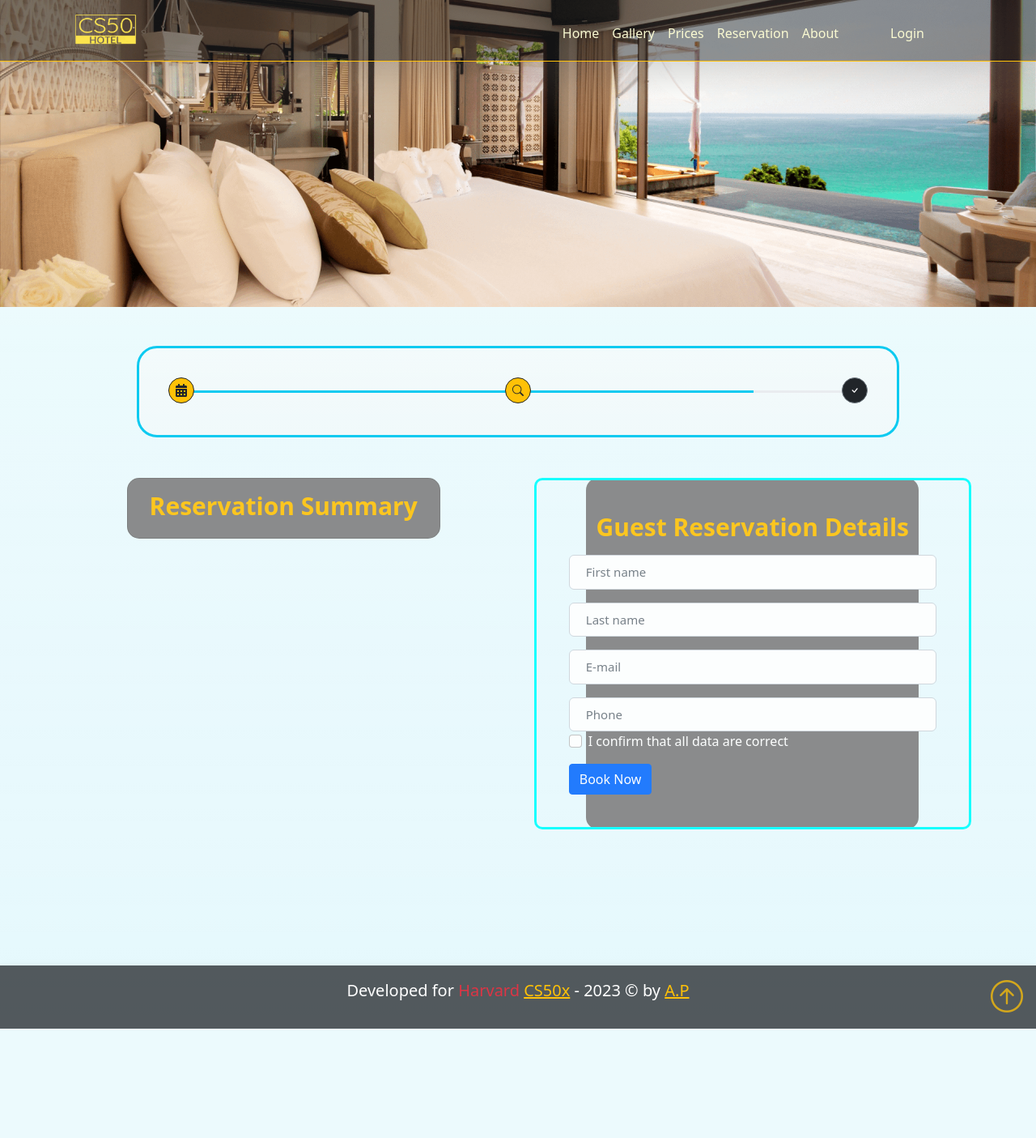
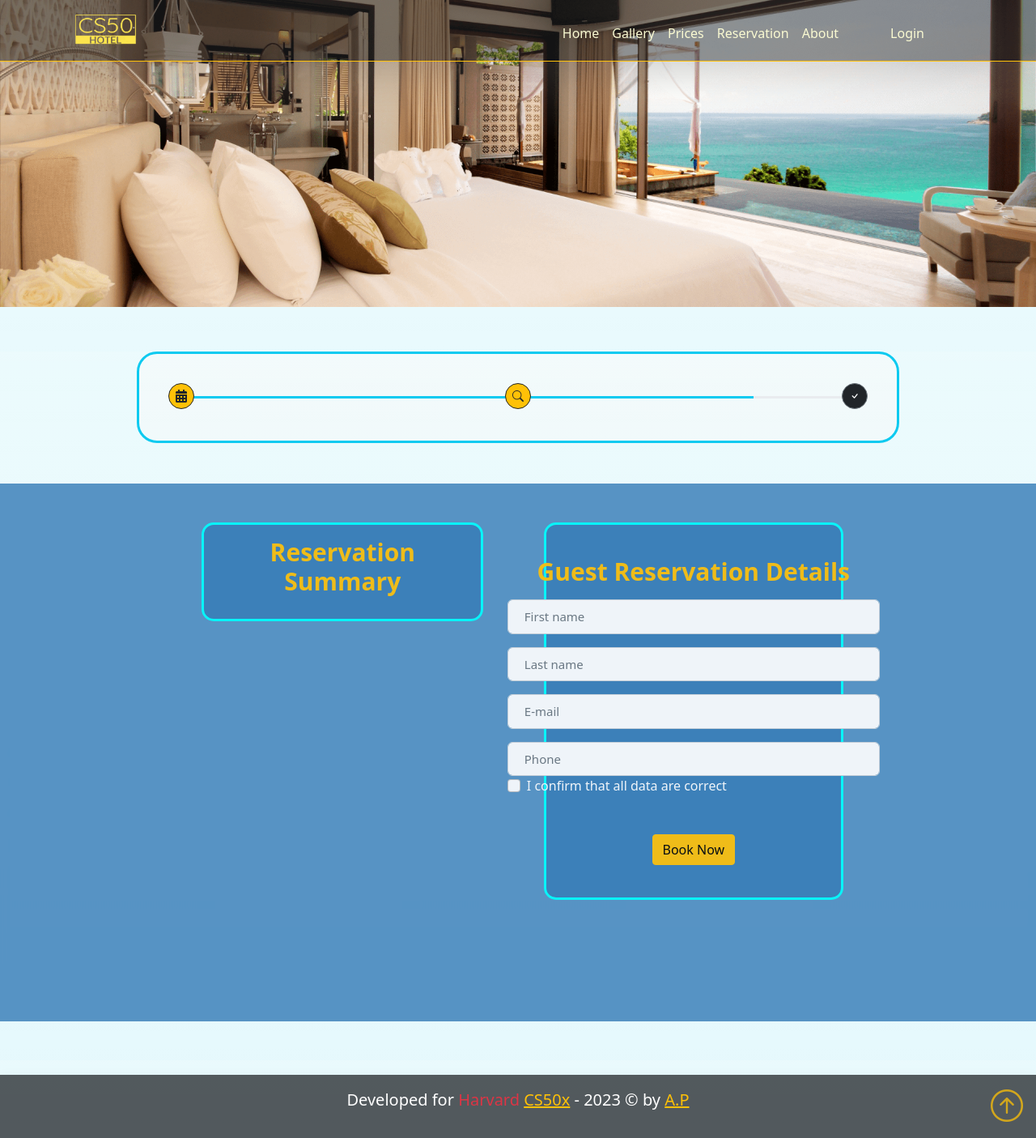
Before and after one commit to Acrofil/flask-hotel-booking-app, a Flask app: page /booking_form in a window 1280 px wide. Shown: the part 25-1430 px from the top of the page at 81% size. Before the commit the page ends 1295 px from the top, so only its background shows below. Run offline with Flask 3, Linux system fonts and the light colour scheme; some libraries are stand-ins or nearby versions.

Commit message:
working on.....

```diff
--- a/booking_engine/routes.py
+++ b/booking_engine/routes.py
@@ -45,7 +45,10 @@
         elif children == "two":
             total_children = 2
 
-        all_rooms = Room.query.all()
+        all_rooms = Room.query.join(ListedRoom).filter(ListedRoom.room_id == Room.id).filter(ListedRoom.listed_date.between(checkin, checkout - day)).all()
+
+
+        print(all_rooms)
 
         # total guests selected by client
         total_guests = adults + total_children
@@ -242,6 +245,8 @@
     else:
 
         return render_template("admin_login.html")
+
+
 @app.route("/logout", methods=["GET", "POST"])
 def logout():
 
@@ -280,7 +285,19 @@
 @login_required
 def admin_panel():
 
-    return render_template("admin_panel.html")
+    if request.method == "POST":
+        pass
+
+    else:
+
+        clients = Client.query.all()
+        rooms = Room.query.all()
+
+        print(clients)
+
+
+
+        return render_template("admin_panel.html", clients=clients, rooms=rooms)
 
 @app.route("/create_rooms", methods=["GET", "POST"])
 @login_required
--- a/booking_engine/static/hotel.js
+++ b/booking_engine/static/hotel.js
@@ -192,6 +192,16 @@
     });
   });
 
+
+
+
+
+let table = new DataTable('#reservations');
+$(document).ready(function () {
+    $('#example').DataTable();
+});
+
+
   // Get dict data from selecting rooms offer / offer_rooms.html
 
   $.ajax({
--- a/booking_engine/static/styles.css
+++ b/booking_engine/static/styles.css
@@ -145,6 +145,7 @@
   position: relative;
   min-height: 100%;
 }
+
 .footerWrap {
   position: absolute;
   width: 100%;
@@ -155,7 +156,6 @@
 .cards {
   margin-top: 200px;
 }
-
 
 
 .search-form {
@@ -175,6 +175,7 @@
 }
 
 .progress-bar-box {
+  margin-top: 55px;
   border-radius: 25px;
   margin-bottom: 50px;
 }
@@ -193,8 +194,6 @@
 }
 
 
-
-
 @import url('https://fonts.googleapis.com/css2?family=Poppins:wght@300;400;500;700;900&display=swap');
 
 .form-holder {
@@ -203,22 +202,38 @@
       justify-content: center;
       align-items: center;
       text-align: center;
-      min-height: 45vh;
-      background-color: gray;
+      min-height: 53vh;
       border-radius: 15px;
       opacity: 90%;
       margin-bottom: 150px;
+      border: 3px solid aqua;
+      width: 90%;
+      margin-left: 20px;
+      background-color: rgba(50, 122, 182, 0.8);
+
 }
 
 .card {
-  background-color: gray;
+  background-color: rgba(50, 122, 182, 0.8);
   opacity: 90%;
   border-radius: 15px;
+  border: 3px solid aqua;
+  width: 90%;
+  margin-left: 20px;
+
+}
+
+.booking-form-row {
+  margin-top: 10px;
+  margin-bottom: 10px;
+  background-color: rgba(50, 122, 182, 0.8);
+  -webkit-backdrop-filter: blur(5px);
+  backdrop-filter: blur(5px);
+
 }
 
 
 .form-content .form-items {
-    border: 3px solid aqua;
     padding: 40px;
     display: inline-block;
     width: 100%;
@@ -234,7 +249,8 @@
     text-align: center;
     font-size: 30px;
     font-weight: 600;
-    margin-bottom: 5px;
+    margin-bottom: 12px;
+
 }
 
 .form-content h3.form-title {
@@ -266,3 +282,8 @@
     color: black;
     margin-top: 16px;
 }
+
+
+.reservations, #th {
+  background-color:aquamarine;
+}
--- a/booking_engine/templates/booking_form.html
+++ b/booking_engine/templates/booking_form.html
@@ -19,12 +19,12 @@
 </div>
 
 <form action="/booking_form" method="post" enctype="multipart/form-data">
-<div class="row g-5 gy-5 d-flex flex-row justify-content-evenly mb-5">
-    <div class="col-md-4">
+<div class="row booking-form-row g-5 gy-5 d-flex flex-row justify-content-center mb-5">
+    <div class="col-md-4 justify-content-center">
         <div class="card">
             <div class="card-body ">
                 <h3 class="text-center">Reservation Summary</h3>
-                <table style="width:100%" id="all_rate_plans" class="border border-3 border-warning">
+                <table style="width:100%" id="all_rate_plans" class="">
                     {% for reservation in reservation_data %}
                     <tr>
                       <th>Room type</th>
@@ -124,8 +124,8 @@
                                 </div>
 
 
-                                <div class="form-button mt-3">
-                                    <button id="submit" type="submit" class="btn btn-primary">Book Now</button>
+                                <div class="form-button mt-5 d-flex flex-row justify-content-center">
+                                    <button id="submit" type="submit" class="btn btn-warning">Book Now</button>
                                 </div>
                             </form>
                         </div>
--- a/booking_engine/templates/index.html
+++ b/booking_engine/templates/index.html
@@ -21,7 +21,7 @@
 
     </div>
 
-    <form class="search-form p-1  bg-light shadow bg-gradient bg-shadow  bg-opacity-50 border border-3 border-info" id="form" action="" method="post">
+    <form class="search-form p-1 bg-light shadow bg-gradient bg-shadow  bg-opacity-50 border border-3 border-info" id="form" action="" method="post">
         <div class="container p-3">
             <div class="row d-flex">
                 <div class="col-md d-flex justify-content-center">
--- a/booking_engine/templates/layout.html
+++ b/booking_engine/templates/layout.html
@@ -5,12 +5,14 @@
     <meta http-equiv="X-UA-Compatible" content="IE=edge">
     <meta name="viewport" content="width=device-width, initial-scale=1.0">
 
+
     <!-- BootStrap -->
     <link crossorigin="anonymous" href="https://cdn.jsdelivr.net/npm/bootstrap@5.1.3/dist/css/bootstrap.min.css" integrity="sha384-1BmE4kWBq78iYhFldvKuhfTAU6auU8tT94WrHftjDbrCEXSU1oBoqyl2QvZ6jIW3" rel="stylesheet">
     <script crossorigin="anonymous" src="https://cdn.jsdelivr.net/npm/bootstrap@5.1.3/dist/js/bootstrap.bundle.min.js" integrity="sha384-ka7Sk0Gln4gmtz2MlQnikT1wXgYsOg+OMhuP+IlRH9sENBO0LRn5q+8nbTov4+1p"></script>
 
     <!-- Bootstrap Icons CDN-->
     <link rel="stylesheet" href="https://cdn.jsdelivr.net/npm/bootstrap-icons@1.3.0/font/bootstrap-icons.css">
+
 
     <!-- For the button -->
     <script
@@ -42,8 +44,17 @@
     crossorigin="anonymous"
     referrerpolicy="no-referrer" />
 
+
+     <!-- Data tables -->
+
+     <script src="//cdn.datatables.net/1.13.4/js/jquery.dataTables.min.js"></script>
+     <link rel="stylesheet" type="text/css" href="//cdn.datatables.net/1.13.4/css/jquery.dataTables.min.css">
+
+
     <!-- For JavaScript -->
     <script src="/static/hotel.js" type="text/javascript" defer></script>
+
+
 
     <title>Reservations: {% block title %}{% endblock %}</title>
 
@@ -138,11 +149,15 @@
                 </main>
     </div>
 
-                <main class="container-fluid py-5 bg-gradient bg-opacity-10 text-center">
+                <main class="container-fluid bg-gradient bg-opacity-10 text-center">
                     {% block main %}{% endblock %}
                 </main>
 
-                <main class=" bg-gradient bg-opacity-10 text-start">
+                <main class="container-fluid p-5 bg-gradient bg-opacity-10 text-center">
+                    {% block reservations %}{% endblock %}
+                </main>
+
+                <main class="container bg-gradient bg-opacity-10 text-start">
                     {% block select_rooms %}{% endblock %}
                 </main>
 
@@ -158,6 +173,10 @@
                     </a>
                 </div>
             </footer>
+
+
+
+
 </div>
 </body>
 </html>
```
Also changed, not shown: booking_engine/room_search.py (+19 -3 lines), booking_engine/templates/admin_panel.html (+53 -2 lines), booking_engine/templates/offer_rooms.html (+2 -6 lines), booking_engine/hotel.db.
